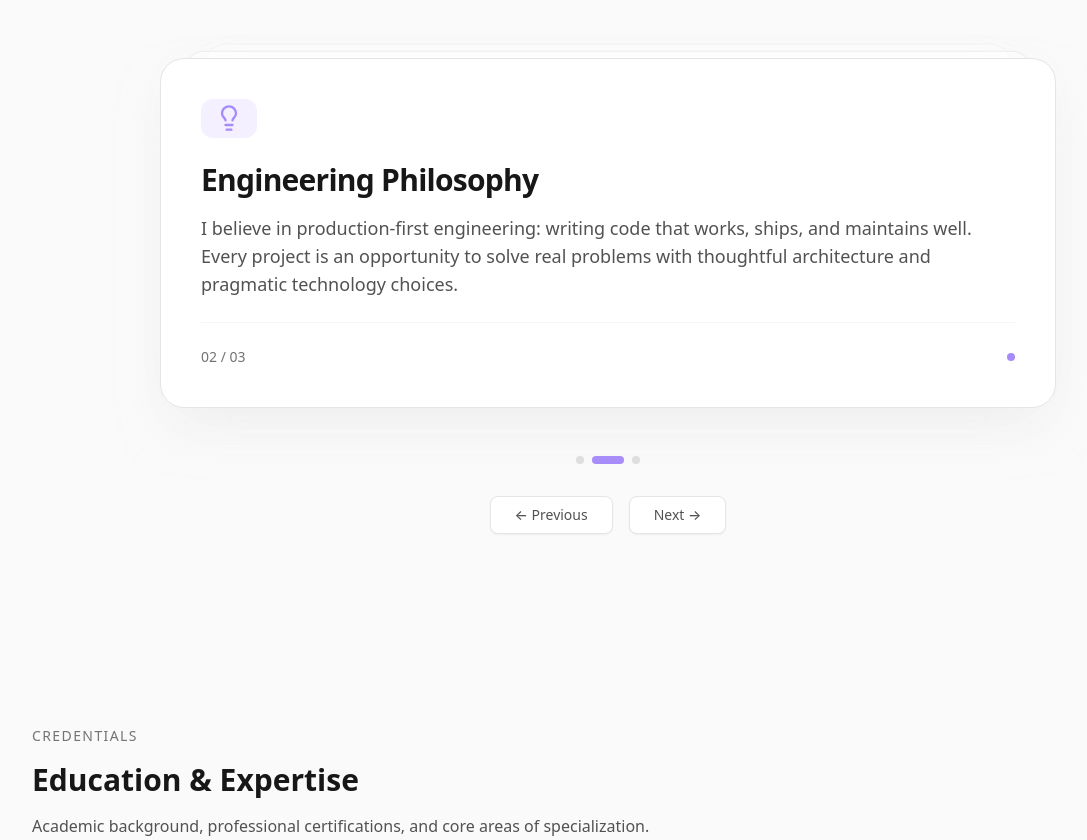
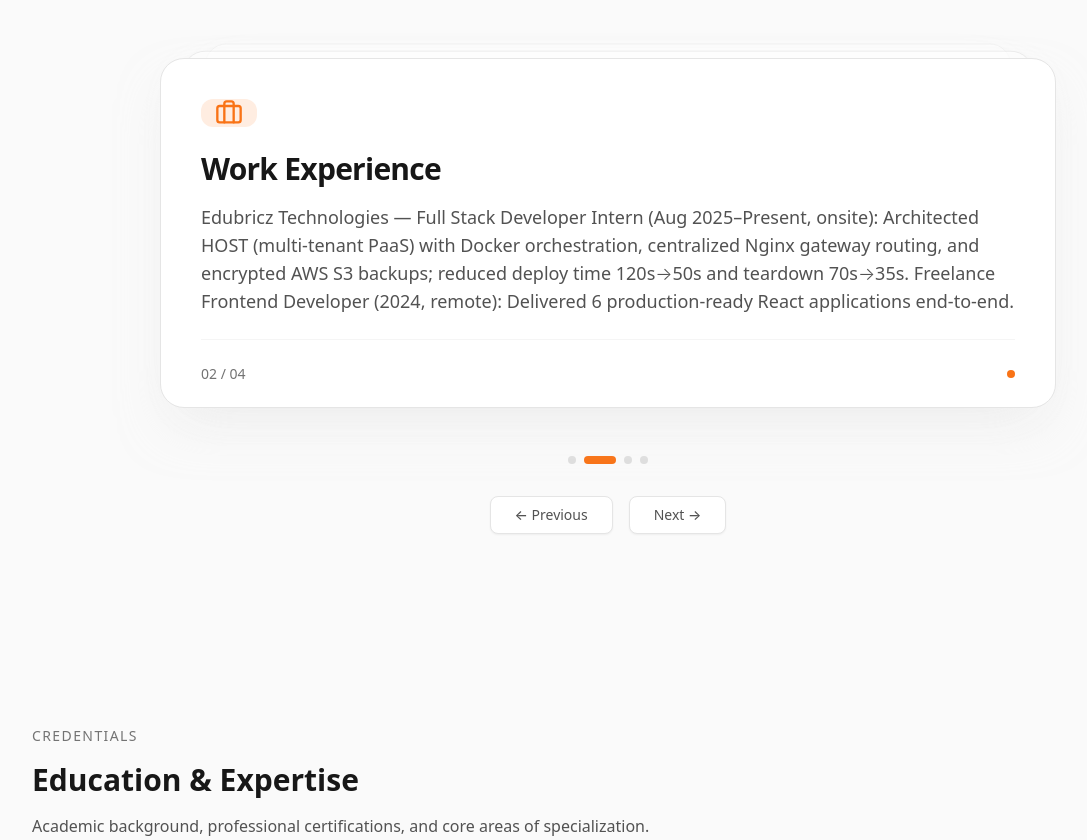
Before and after one commit to AdarshaAdi5379/fportfolio, a React (Vite) app: page / in a window 1280 px wide. Shown: the part 2960-3800 px from the top of the page, without its empty margins (32-1119 px from the left). Built offline with nearby package versions, Linux system fonts and the light colour scheme.

Commit message:
added professional summary and work experience section

```diff
--- a/src/components/About.jsx
+++ b/src/components/About.jsx
@@ -8,8 +8,14 @@
         {
             icon: Code2,
             title: "Professional Background",
-            description: "I'm a full-stack developer and AI engineer with a focus on building production-ready systems. My work spans web applications, machine learning solutions, and cloud infrastructure—always with an emphasis on reliability, scalability, and clean code.",
+            description: "Software engineer experienced in building scalable multi-tenant platforms, backend APIs, and containerized microservice systems. Skilled in system orchestration, secure multi-user architecture, and production deployment using React, Django, Docker, and AWS.",
             accent: "#38BDF8"
+        },
+        {
+            icon: Briefcase,
+            title: "Work Experience",
+            description: "Edubricz Technologies — Full Stack Developer Intern (Aug 2025–Present, onsite): Architected HOST (multi-tenant PaaS) with Docker orchestration, centralized Nginx gateway routing, and encrypted AWS S3 backups; reduced deploy time 120s→50s and teardown 70s→35s. Freelance Frontend Developer (2024, remote): Delivered 6 production-ready React applications end-to-end.",
+            accent: "#F97316"
         },
         {
             icon: Lightbulb,
```
